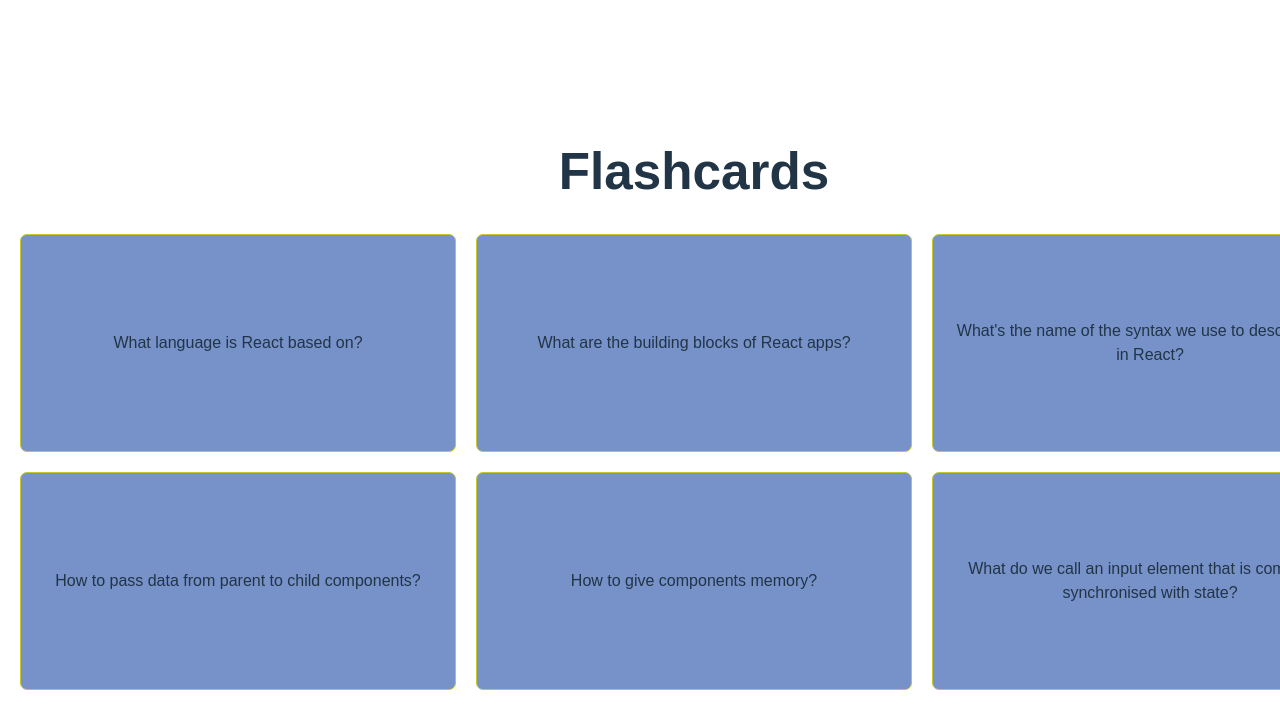
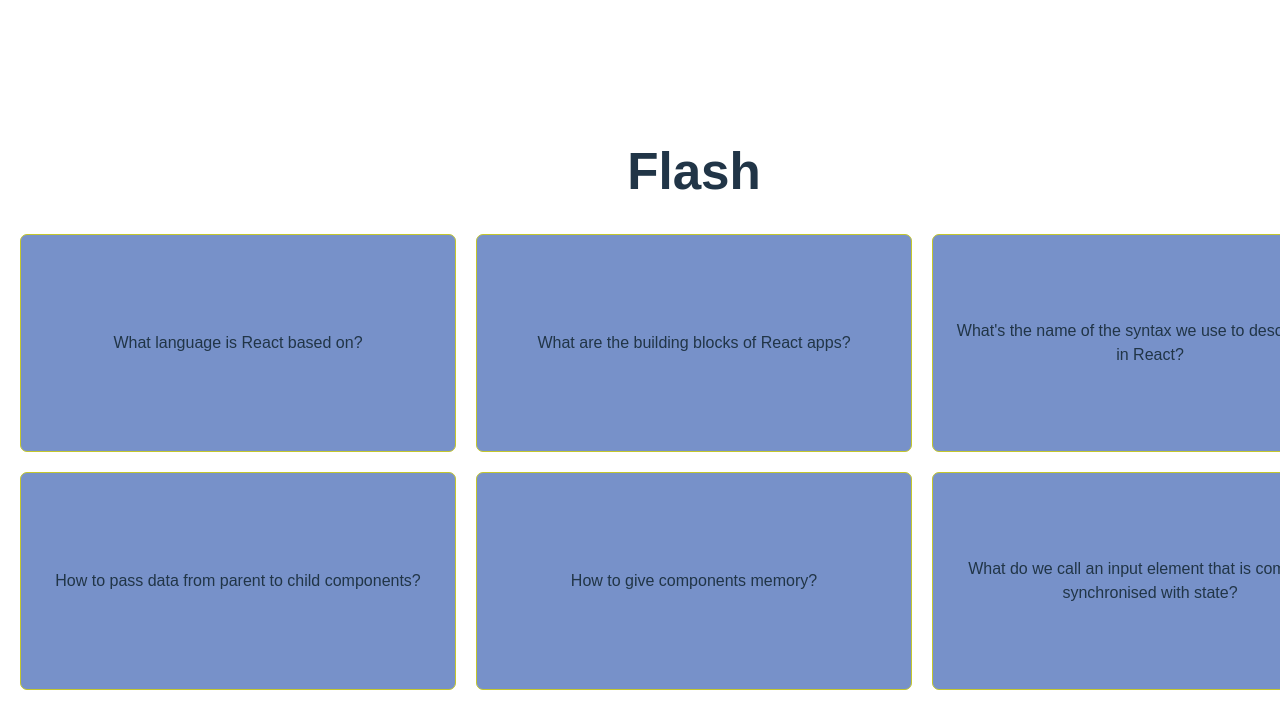
Before and after one commit to anaktas24/simple_flashcards, a React (Vite) app in the folder flashcards/: page / in a window 1280 px wide. Shown: the top 728 px of the page. Built offline with nearby package versions, Linux system fonts and the light colour scheme.

Commit message:
function title and css

```diff
--- a/flashcards/src/App.css
+++ b/flashcards/src/App.css
@@ -12,7 +12,12 @@
   font-family: sans-serif;
   padding: 20px;
 }
-
+.cards{
+  border: #c4c72d;
+  align-items: center;
+  justify-content: center;
+  display: flex;
+}
 .flashcards {
   display: grid;
   grid-template-columns: 1fr 1fr 1fr;
--- a/flashcards/src/App.jsx
+++ b/flashcards/src/App.jsx
@@ -46,9 +46,18 @@
 }
 
 function Title(){
+  const [onHover, setOnHover] = useState(false)
   return(
     <div>
-      <h1 className='title'>Flashcards</h1>
+      <h1 className='title'
+        onMouseEnter={()=> setOnHover(true)}
+        onMouseLeave={()=> setOnHover(false)}
+        >Flash</h1>
+    {onHover && (
+      <div className='cards'>
+        <h1>cards</h1>
+      </div>
+    )}
     </div>
   )
 }
```
